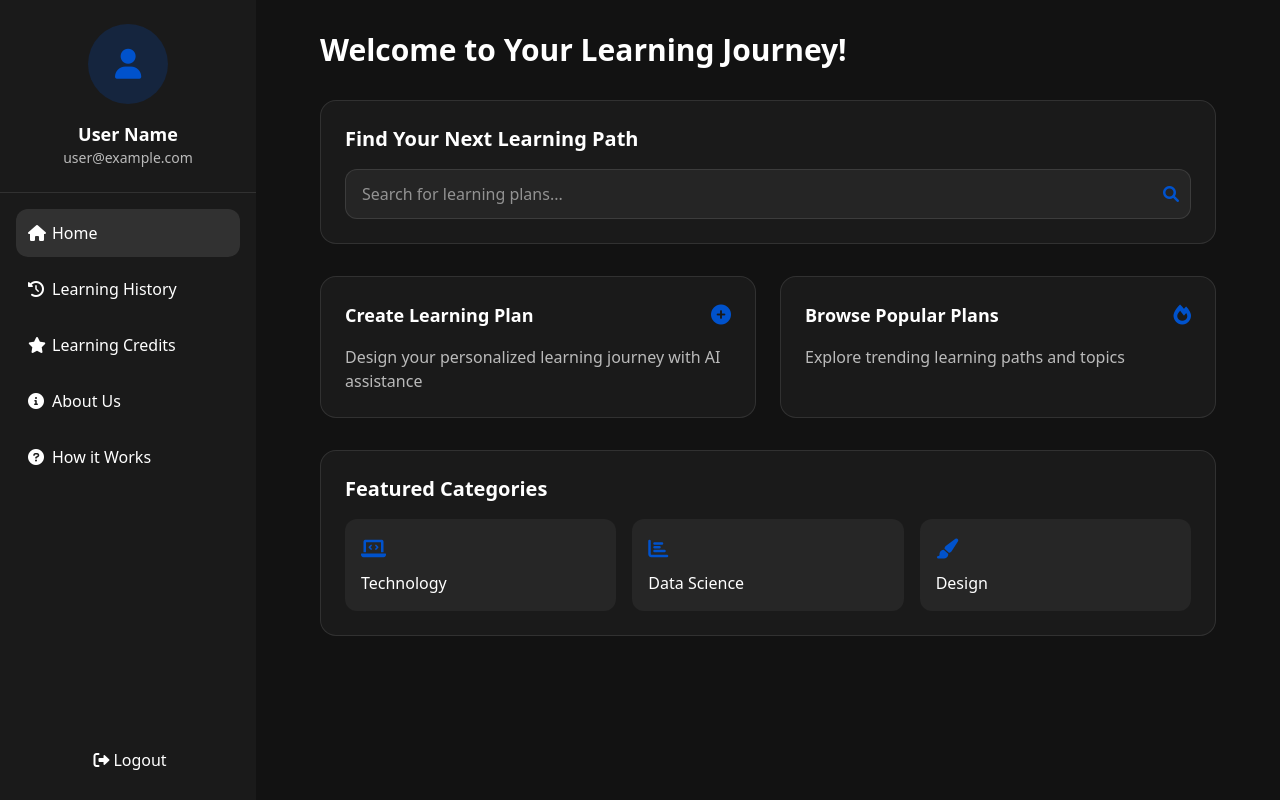
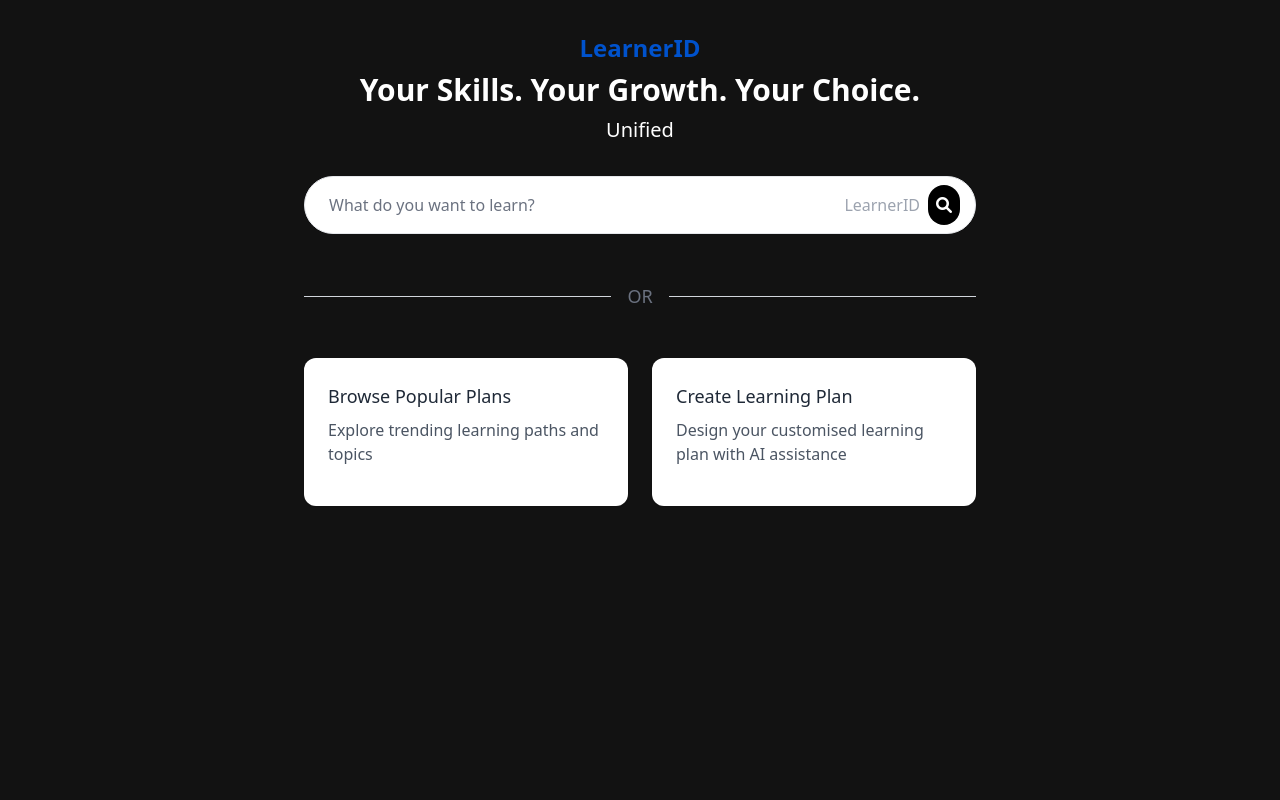
Before and after one commit to srikrishna-Challa/LearnerID_HTML, a Flask app: page /user_loggedin_page in a window 1280 px wide. Run offline with Flask 3, Linux system fonts and the light colour scheme; the visitor is signed in with stand-in values (Sample User, id 1); some libraries are stand-ins or nearby versions.

Commit message:
Agent query: Please check if: 1. The page layout matches the screenshot with centered content and proper spacing 2. The search bar has the correct styling with the LearnerID AI helper 3. The "OR" divider and option cards are properly styled

```diff
--- a/templates/user_loggedin_page.html
+++ b/templates/user_loggedin_page.html
@@ -1,144 +1,51 @@
 {% extends "base.html" %}
 
 {% block content %}
-<div class="flex h-screen bg-background">
-    <!-- Sidebar -->
-    <aside class="fixed top-0 left-0 z-40 w-64 h-screen transition-transform -translate-x-full md:translate-x-0">
-        <div class="h-full bg-surface">
-            <!-- User Profile Section -->
-            <div class="flex flex-col items-center p-6 border-b border-white/10">
-                <div class="w-20 h-20 rounded-full bg-primary/20 flex items-center justify-center mb-4">
-                    <i class="fas fa-user text-3xl text-primary"></i>
-                </div>
-                <h2 class="text-lg font-semibold text-white">{{ user.name if user else 'User Name' }}</h2>
-                <p class="text-sm text-white/70">{{ user.email if user else 'user@example.com' }}</p>
-            </div>
+<div class="min-h-screen bg-background px-4 py-8">
+    <div class="max-w-2xl mx-auto">
+        <!-- Header -->
+        <div class="text-center mb-8">
+            <h1 class="text-2xl font-bold text-primary mb-2">LearnerID</h1>
+            <h2 class="text-3xl font-bold text-white mb-2">Your Skills. Your Growth. Your Choice.</h2>
+            <h3 class="text-xl text-white">Unified</h3>
+        </div>
 
-            <!-- Navigation -->
-            <nav class="p-4">
-                <ul class="space-y-2">
-                    <li>
-                        <a href="{{ url_for('user_loggedin_page') }}"
-                           class="flex items-center p-3 text-white rounded-xl hover:bg-white/5 {% if request.endpoint == 'user_loggedin_page' %}bg-white/10{% endif %}">
-                            <i class="fas fa-home w-6"></i>
-                            <span>Home</span>
-                        </a>
-                    </li>
-                    <li>
-                        <a href="{{ url_for('learning_history') }}"
-                           class="flex items-center p-3 text-white rounded-xl hover:bg-white/5 {% if request.endpoint == 'learning_history' %}bg-white/10{% endif %}">
-                            <i class="fas fa-history w-6"></i>
-                            <span>Learning History</span>
-                        </a>
-                    </li>
-                    <li>
-                        <a href="{{ url_for('learning_credits') }}"
-                           class="flex items-center p-3 text-white rounded-xl hover:bg-white/5 {% if request.endpoint == 'learning_credits' %}bg-white/10{% endif %}">
-                            <i class="fas fa-star w-6"></i>
-                            <span>Learning Credits</span>
-                        </a>
-                    </li>
-                    <li>
-                        <a href="{{ url_for('about') }}"
-                           class="flex items-center p-3 text-white rounded-xl hover:bg-white/5 {% if request.endpoint == 'about' %}bg-white/10{% endif %}">
-                            <i class="fas fa-info-circle w-6"></i>
-                            <span>About Us</span>
-                        </a>
-                    </li>
-                    <li>
-                        <a href="{{ url_for('how_it_works') }}"
-                           class="flex items-center p-3 text-white rounded-xl hover:bg-white/5 {% if request.endpoint == 'how_it_works' %}bg-white/10{% endif %}">
-                            <i class="fas fa-question-circle w-6"></i>
-                            <span>How it Works</span>
-                        </a>
-                    </li>
-                </ul>
-            </nav>
-
-            <!-- Logout Button -->
-            <div class="absolute bottom-0 left-0 right-0 p-4">
-                <form action="{{ url_for('logout') }}" method="POST" class="w-full">
-                    <button type="submit"
-                            class="w-full flex items-center justify-center p-3 text-white rounded-xl hover:bg-white/5 transition-colors">
-                        <i class="fas fa-sign-out-alt w-6"></i>
-                        <span>Logout</span>
-                    </button>
-                </form>
-            </div>
-        </div>
-    </aside>
-
-    <!-- Main Content -->
-    <main class="flex-1 md:ml-64 p-8">
-        <div class="max-w-4xl mx-auto">
-            <h1 class="text-3xl font-bold text-white mb-8">Welcome to Your Learning Journey!</h1>
-
-            <!-- Search Section -->
-            <div class="bg-surface p-6 rounded-2xl border border-white/10 mb-8">
-                <h2 class="text-xl font-semibold text-white mb-4">Find Your Next Learning Path</h2>
-                <div class="relative">
-                    <input type="text"
-                           placeholder="Search for learning plans..."
-                           class="w-full bg-white/5 border border-white/10 rounded-xl px-4 py-3 text-white placeholder-white/50 focus:outline-none focus:border-primary">
-                    <button class="absolute right-3 top-1/2 -translate-y-1/2 text-primary">
-                        <i class="fas fa-search"></i>
+        <!-- Search Section -->
+        <div class="mb-12">
+            <div class="relative">
+                <input type="text"
+                       placeholder="What do you want to learn?"
+                       class="w-full bg-white border border-gray-200 rounded-full px-6 py-4 pr-12 text-gray-800 placeholder-gray-500">
+                <div class="absolute right-4 top-1/2 -translate-y-1/2 flex items-center">
+                    <span class="text-gray-400 mr-2">LearnerID</span>
+                    <button class="bg-black rounded-full p-2">
+                        <i class="fas fa-search text-white"></i>
                     </button>
                 </div>
             </div>
+        </div>
 
-            <!-- Learning Options -->
-            <div class="grid grid-cols-1 md:grid-cols-2 gap-6 mb-8">
-                <a href="{{ url_for('learning_plan') }}"
-                   class="bg-surface p-6 rounded-2xl border border-white/10 hover:bg-white/5 transition-colors">
-                    <div class="flex items-center justify-between mb-4">
-                        <h3 class="text-lg font-semibold text-white">Create Learning Plan</h3>
-                        <i class="fas fa-plus-circle text-primary text-xl"></i>
-                    </div>
-                    <p class="text-white/70">Design your personalized learning journey with AI assistance</p>
-                </a>
+        <!-- Divider -->
+        <div class="flex items-center justify-center mb-12">
+            <div class="flex-1 h-px bg-gray-300"></div>
+            <span class="px-4 text-gray-500 text-lg">OR</span>
+            <div class="flex-1 h-px bg-gray-300"></div>
+        </div>
 
-                <a href="#" class="bg-surface p-6 rounded-2xl border border-white/10 hover:bg-white/5 transition-colors">
-                    <div class="flex items-center justify-between mb-4">
-                        <h3 class="text-lg font-semibold text-white">Browse Popular Plans</h3>
-                        <i class="fas fa-fire text-primary text-xl"></i>
-                    </div>
-                    <p class="text-white/70">Explore trending learning paths and topics</p>
-                </a>
+        <!-- Options -->
+        <div class="grid grid-cols-1 md:grid-cols-2 gap-6">
+            <!-- Browse Popular Plans -->
+            <div class="bg-white rounded-xl p-6 shadow-sm">
+                <h3 class="text-lg font-medium text-gray-800 mb-2">Browse Popular Plans</h3>
+                <p class="text-gray-600 mb-4">Explore trending learning paths and topics</p>
             </div>
 
-            <!-- Featured Categories -->
-            <div class="bg-surface p-6 rounded-2xl border border-white/10">
-                <h2 class="text-xl font-semibold text-white mb-4">Featured Categories</h2>
-                <div class="grid grid-cols-1 sm:grid-cols-2 md:grid-cols-3 gap-4">
-                    <a href="#" class="p-4 bg-white/5 rounded-xl hover:bg-white/10 transition-colors">
-                        <i class="fas fa-laptop-code text-primary text-xl mb-2"></i>
-                        <h3 class="text-white font-medium">Technology</h3>
-                    </a>
-                    <a href="#" class="p-4 bg-white/5 rounded-xl hover:bg-white/10 transition-colors">
-                        <i class="fas fa-chart-bar text-primary text-xl mb-2"></i>
-                        <h3 class="text-white font-medium">Data Science</h3>
-                    </a>
-                    <a href="#" class="p-4 bg-white/5 rounded-xl hover:bg-white/10 transition-colors">
-                        <i class="fas fa-paint-brush text-primary text-xl mb-2"></i>
-                        <h3 class="text-white font-medium">Design</h3>
-                    </a>
-                </div>
+            <!-- Create Learning Plan -->
+            <div class="bg-white rounded-xl p-6 shadow-sm">
+                <h3 class="text-lg font-medium text-gray-800 mb-2">Create Learning Plan</h3>
+                <p class="text-gray-600 mb-4">Design your customised learning plan with AI assistance</p>
             </div>
         </div>
-    </main>
+    </div>
 </div>
-
-<!-- Mobile Nav Toggle -->
-<button type="button"
-        class="fixed top-4 left-4 z-50 md:hidden text-white text-2xl bg-transparent border-none cursor-pointer"
-        onclick="toggleSidebar()">
-    <i class="fas fa-bars"></i>
-</button>
-
-<script>
-function toggleSidebar() {
-    const sidebar = document.querySelector('aside');
-    sidebar.classList.toggle('-translate-x-full');
-}
-</script>
 {% endblock %}
```
Also changed, not shown: Screenshot 2024-12-10 at 19.27.49.png (added).
